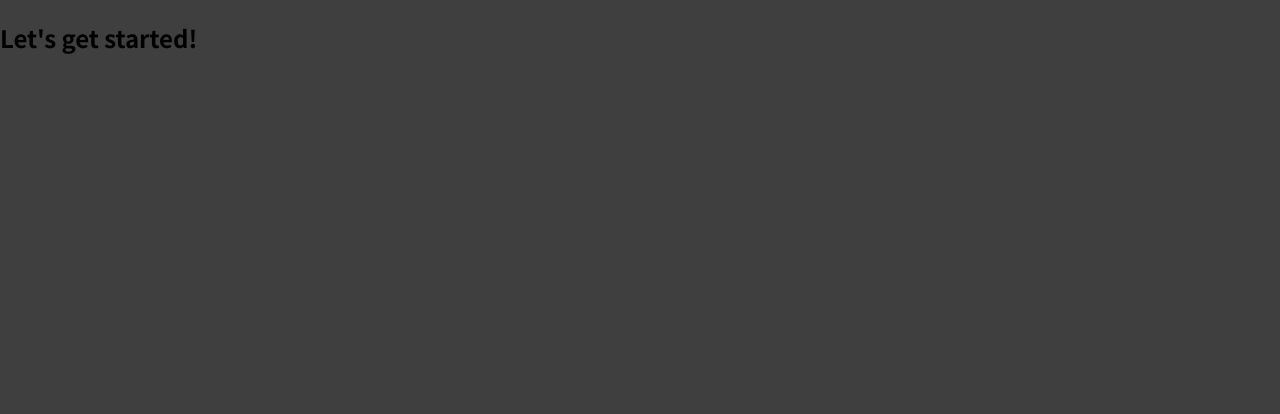
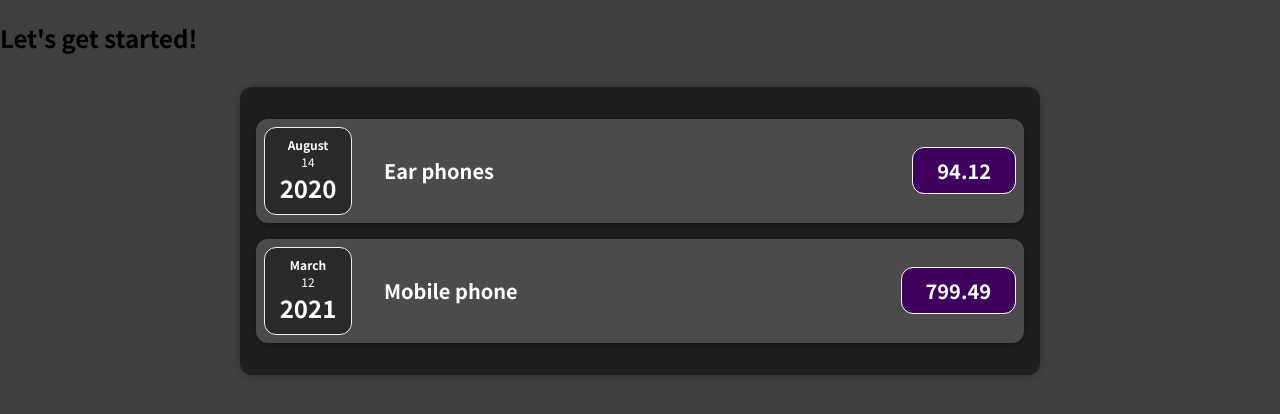
Before and after one commit to mansi-raja5/expense-tracker, a JavaScript app: page / in a window 1280 px wide. Shown: the top 414 px of the page. Built offline with nearby package versions, Linux system fonts and the light colour scheme.

Commit message:
Initial Static design

```diff
--- a/src/App.js
+++ b/src/App.js
@@ -1,7 +1,37 @@
-function App() {
+import Expenses from "./components/Expenses/Expenses";
+
+const App = () => {
+  const expenses = [
+    {
+      id: "e1",
+      title: "Ear phones",
+      amount: 94.12,
+      date: new Date(2020, 7, 14),
+    },
+    {
+      id: "e2",
+      title: "Mobile phone",
+      amount: 799.49,
+      date: new Date(2021, 2, 12),
+    },
+    {
+      id: "e3",
+      title: "Flowers",
+      amount: 294.67,
+      date: new Date(2021, 2, 28),
+    },
+    {
+      id: "e4",
+      title: "New Desk (Wooden)",
+      amount: 450,
+      date: new Date(2021, 5, 12),
+    },
+  ];
+
   return (
     <div>
       <h2>Let's get started!</h2>
+      <Expenses items = {expenses}/>
     </div>
   );
 }
--- /dev/null
+++ b/src/components/Expenses/ExpenseDate.css
@@ -0,0 +1,26 @@
+.expense-date {
+  display: flex;
+  flex-direction: column;
+  width: 5.5rem;
+  height: 5.5rem;
+  border: 1px solid #ececec;
+  background-color: #2a2a2a;
+  color: white;
+  border-radius: 12px;
+  align-items: center;
+  justify-content: center;
+}
+
+.expense-date__month {
+  font-size: 0.75rem;
+  font-weight: bold;
+}
+
+.expense-date__year {
+  font-size: 0.75rem;
+}
+
+.expense-date__day {
+  font-size: 1.5rem;
+  font-weight: bold;
+}
--- /dev/null
+++ b/src/components/Expenses/ExpenseDate.js
@@ -0,0 +1,16 @@
+import './ExpenseDate.css';
+
+const ExpenseDate = (props) => {
+  const month = props.date.toLocaleString("en-US", { month: "long" });
+  const day = props.date.toLocaleString("en-US", { day: "2-digit" });
+  const year = props.date.getFullYear();
+
+  return (
+    <div className="expense-date">
+      <div className="expense-date__month">{month}</div>
+      <div className="expense-date__year">{day}</div>
+      <div className="expense-date__day">{year}</div>
+    </div>
+  );
+}
+export default ExpenseDate;
--- /dev/null
+++ b/src/components/Expenses/ExpenseItem.css
@@ -0,0 +1,54 @@
+.expense-item {
+  display: flex;
+  justify-content: space-between;
+  align-items: center;
+  padding: 0.5rem;
+  margin: 1rem 0;
+  background-color: #4b4b4b;
+}
+
+.expense-item__description {
+  display: flex;
+  flex-direction: column;
+  gap: 1rem;
+  align-items: flex-end;
+  flex-flow: column-reverse;
+  justify-content: flex-start;
+  flex: 1;
+}
+
+.expense-item h2 {
+  color: #3a3a3a;
+  font-size: 1rem;
+  flex: 1;
+  margin: 0 1rem;
+  color: white;
+}
+
+.expense-item__price {
+  font-size: 1rem;
+  font-weight: bold;
+  color: white;
+  background-color: #40005d;
+  border: 1px solid white;
+  padding: 0.5rem;
+  border-radius: 12px;
+}
+
+@media (min-width: 580px) {
+  .expense-item__description {
+    flex-direction: row;
+    align-items: center;
+    justify-content: flex-start;
+    flex: 1;
+  }
+
+  .expense-item__description h2 {
+    font-size: 1.25rem;
+  }
+
+  .expense-item__price {
+    font-size: 1.25rem;
+    padding: 0.5rem 1.5rem;
+  }
+}
--- /dev/null
+++ b/src/components/Expenses/ExpenseItem.js
@@ -0,0 +1,18 @@
+import ExpenseDate from './ExpenseDate';
+import './ExpenseItem.css';
+import Card from '../UI/Card';
+
+
+const ExpenseItem = (props) => {
+  return (
+    <Card className="expense-item">
+      <div className="expense-item__description">
+        <ExpenseDate date={props.date}/>
+        <h2>{props.title}</h2>
+        <div className="expense-item__price">{props.amount}</div>
+      </div>
+    </Card>
+  );
+}
+
+export default ExpenseItem;
--- /dev/null
+++ b/src/components/Expenses/Expenses.css
@@ -0,0 +1,7 @@
+.expenses {
+  padding: 1rem;
+  background-color: rgb(31, 31, 31);
+  margin: 2rem auto;
+  width: 50rem;
+  max-width: 95%;
+}
--- /dev/null
+++ b/src/components/Expenses/Expenses.js
@@ -0,0 +1,21 @@
+import ExpenseItem from './ExpenseItem';
+import './Expenses.css';
+import Card from '../UI/Card';
+
+const Expenses = (props) => {
+  return (
+    <Card className="expenses">
+      <ExpenseItem
+        title={props.items[0].title}
+        amount={props.items[0].amount}
+        date={props.items[0].date}
+      />
+      <ExpenseItem
+        title={props.items[1].title}
+        amount={props.items[1].amount}
+        date={props.items[1].date}
+      />
+    </Card>
+  );
+}
+export default Expenses;
--- /dev/null
+++ b/src/components/UI/Card.css
@@ -0,0 +1,4 @@
+.card {
+  border-radius: 12px;
+  box-shadow: 0 1px 8px rgba(0, 0, 0, 0.25);
+}
--- /dev/null
+++ b/src/components/UI/Card.js
@@ -0,0 +1,8 @@
+import './Card.css'
+
+const Card = (props) => {
+    const classes = 'card ' + props.className;
+    return <div className={classes}>{props.children}</div>
+}
+
+export default Card;
```
